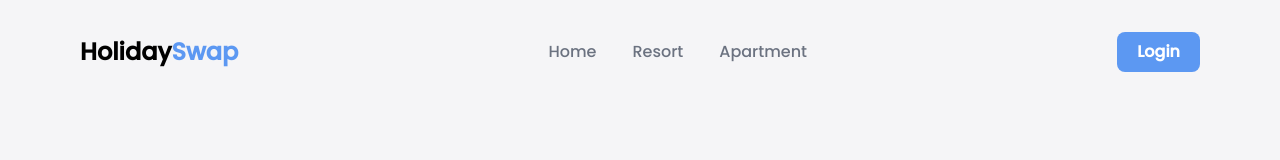
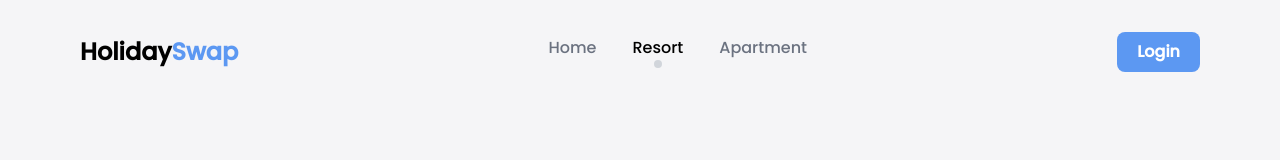
Before and after one commit to Hungpd170501/holiday-swap-fe-web, a Next.js app: page /list-resort in a window 1280 px wide. Shown: the top 160 px of the page. Built offline with nearby package versions, Linux system fonts and the light colour scheme.

Commit message:
Active header

```diff
--- a/app/components/Header.tsx
+++ b/app/components/Header.tsx
@@ -3,7 +3,7 @@
 import React, { useState, useEffect } from "react";
 import Container from "./Container";
 import Logo from "./navbar/Logo";
-import Link from "./navbar/Link";
+import LinkHeader from "./navbar/LinkHeader";
 import ButtonLoginHeader from "./navbar/ButtonLoginHeader";
 import { BiMenu } from "react-icons/bi";
 import { IoMdClose } from "react-icons/io";
@@ -45,7 +45,7 @@ const Header = () => {
         <div className={clsx(`hidden md:block`)}>
           <div className="flex flex-row justify-between items-center gap-3 py-8">
             <Logo />
-            <Link />
+            <LinkHeader />
             <ButtonLoginHeader />
           </div>
         </div>
--- a/app/components/navbar/Link.tsx
+++ /dev/null
@@ -1,27 +0,0 @@
-"use client";
-
-import { useRouter } from "next/navigation";
-import React from "react";
-
-const Link = () => {
-  const route = useRouter();
-  return (
-    <div className="flex flex-row space-x-9 text-gray-500">
-      <div
-        onClick={() => route.push("/")}
-        className="hover:text-black cursor-pointer"
-      >
-        Home
-      </div>
-      <div
-        onClick={() => route.push("/list-resort")}
-        className="hover:text-black cursor-pointer"
-      >
-        Resort
-      </div>
-      <div className="hover:text-black cursor-pointer">Apartment</div>
-    </div>
-  );
-};
-
-export default Link;
--- /dev/null
+++ b/app/components/navbar/LinkHeader.tsx
@@ -0,0 +1,45 @@
+"use client";
+
+import { useRouter, usePathname } from "next/navigation";
+import React from "react";
+
+const LinkHeader = () => {
+  const route = useRouter();
+  const pathname = usePathname();
+
+  console.log("Router", route);
+
+  return (
+    <div className="flex flex-row space-x-9 text-gray-500">
+      <div
+        onClick={() => route.push("/")}
+        className={`hover:text-black cursor-pointer flex flex-col items-center ${
+          pathname === "/" ? "text-black" : ""
+        }`}
+      >
+        Home
+        {pathname === "/" ? (
+          <span className="bg-gray-300 rounded-full w-2 h-2"></span>
+        ) : (
+          <span></span>
+        )}
+      </div>
+      <div
+        onClick={() => route.push("/list-resort")}
+        className={`hover:text-black cursor-pointer flex flex-col items-center ${
+          pathname === "/list-resort" ? "text-black" : ""
+        }`}
+      >
+        Resort
+        {pathname === "/list-resort" ? (
+          <span className="bg-gray-300 rounded-full w-2 h-2"></span>
+        ) : (
+          <span></span>
+        )}
+      </div>
+      <div className="hover:text-black cursor-pointer">Apartment</div>
+    </div>
+  );
+};
+
+export default LinkHeader;
```
